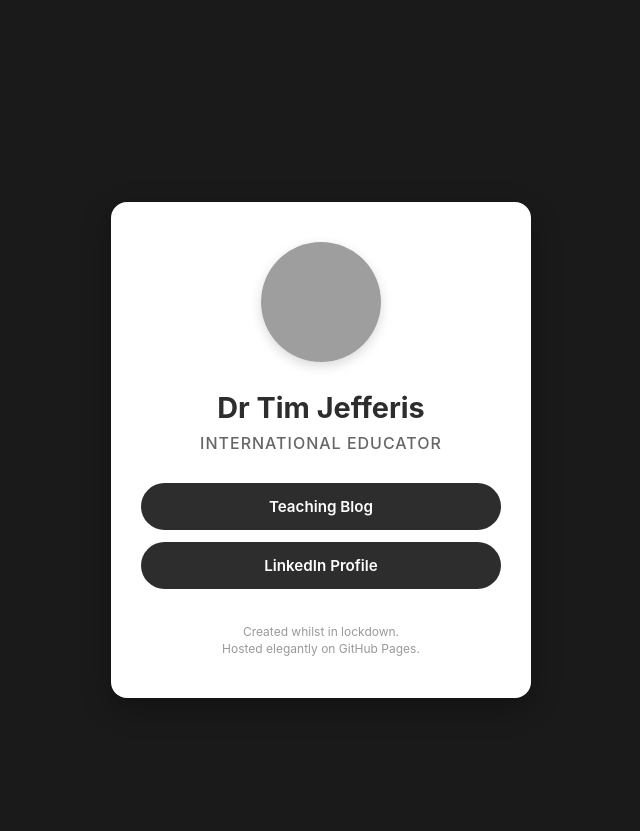
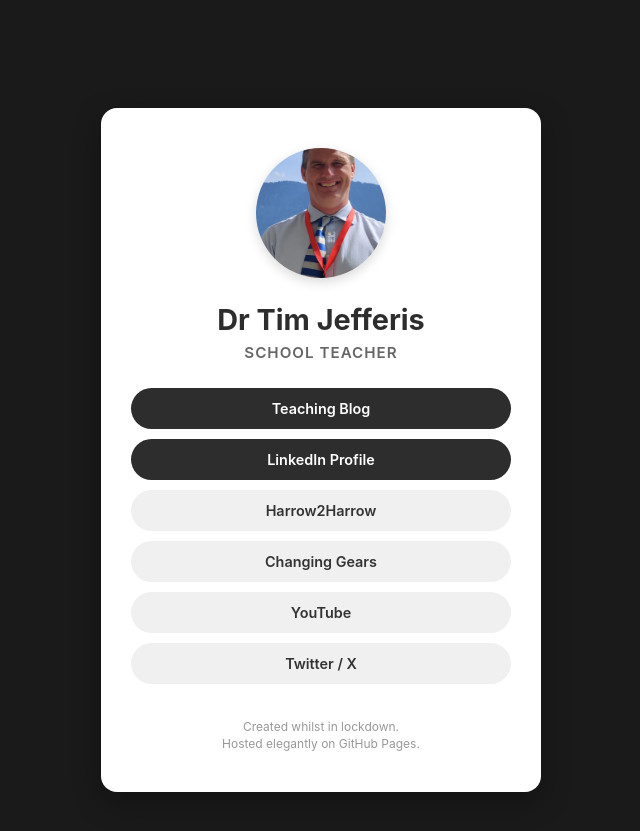
Before and after one commit to tjjefferis/timjefferis.com, a Jekyll site: the page built from index.html, in a window 1280 px wide. Shown: the top 831 px of the page, without its empty margins (319-959 px from the left). Built offline with Jekyll 4.4.1, drawn with Linux system fonts in a browser that asks for light colours; grey boxes are pictures that could not be loaded.

Commit message:
Populate card layout with authentic profile image and social channels

```diff
--- a/index.html
+++ b/index.html
@@ -23,51 +23,58 @@ layout: null
       border-radius: 16px;
       box-shadow: 0 10px 30px rgba(0,0,0,0.3);
       width: 100%;
-      max-width: 420px;
+      max-width: 440px;
       padding: 40px 30px;
       text-align: center;
     }
     .profile-img {
-      width: 120px;
-      height: 120px;
+      width: 130px;
+      height: 130px;
       border-radius: 50%;
       object-fit: cover;
-      margin-bottom: 24px;
+      margin-bottom: 20px;
       box-shadow: 0 4px 12px rgba(0,0,0,0.15);
     }
     h1 {
       font-size: 1.8rem;
       color: #2d2d2d;
       font-weight: 700;
-      margin-bottom: 8px;
+      margin-bottom: 6px;
     }
     .subtitle {
-      font-size: 1rem;
+      font-size: 0.95rem;
       color: #666666;
-      margin-bottom: 30px;
+      margin-bottom: 26px;
       text-transform: uppercase;
       letter-spacing: 1px;
-      font-weight: 500;
+      font-weight: 600;
     }
     .links-container {
       display: flex;
       flex-direction: column;
-      gap: 12px;
+      gap: 10px;
     }
     .btn {
       display: block;
       background-color: #2d2d2d;
       color: #ffffff;
       text-decoration: none;
-      padding: 14px 20px;
+      padding: 12px 20px;
       border-radius: 30px;
-      font-size: 0.95rem;
+      font-size: 0.9rem;
       font-weight: 600;
       transition: all 0.2s ease;
     }
     .btn:hover {
-      background-color: #444444;
-      transform: translateY(-2px);
+      background-color: #555555;
+      transform: translateY(-1px);
+    }
+    .btn.secondary {
+      background-color: #f0f0f0;
+      color: #333333;
+    }
+    .btn.secondary:hover {
+      background-color: #e5e5e5;
     }
     .footer {
       margin-top: 35px;
@@ -79,12 +86,16 @@ layout: null
 </head>
 <body>
   <div class="card">
-    <img class="profile-img" src="images/tim_jefferis.jpg" alt="Dr Tim Jefferis" onerror="this.src='http://timjefferis.com/2019/12/is-private-school-all-about-connections-and-avoiding-contact-...'; this.style.borderRadius='8px';">
+    <img class="profile-img" src="Screenshot 2022-11-23 at 12.18.47.png" alt="Dr Tim Jefferis">
     <h1>Dr Tim Jefferis</h1>
-    <div class="subtitle">International Educator</div>
+    <div class="subtitle">School Teacher</div>
     <div class="links-container">
       <a href="/blog" class="btn">Teaching Blog</a>
-      <a href="https://www.linkedin.com" class="btn" target="_blank">LinkedIn Profile</a>
+      <a href="https://www.linkedin.com/in/tim-jefferis-74185761/" class="btn" target="_blank">LinkedIn Profile</a>
+      <a href="https://harrow2harrow.blogspot.com" class="btn secondary" target="_blank">Harrow2Harrow</a>
+      <a href="https://changing-gears.com/" class="btn secondary" target="_blank">Changing Gears</a>
+      <a href="https://www.youtube.com/user/MrTJefferis/videos" class="btn secondary" target="_blank">YouTube</a>
+      <a href="https://twitter.com/tjteacher" class="btn secondary" target="_blank">Twitter / X</a>
     </div>
     <div class="footer">
       Created whilst in lockdown.<br>Hosted elegantly on GitHub Pages.
```
